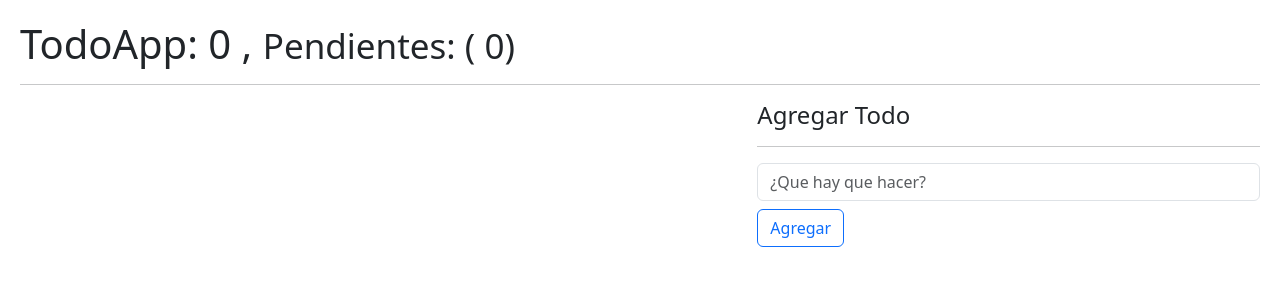
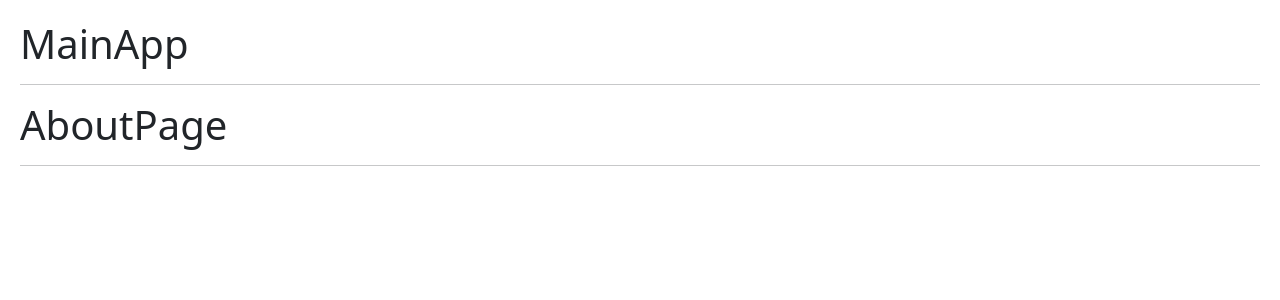
Before and after one commit to PandavionxD/Hooks-react, a React (Vite) app: page /about in a window 1280 px wide. Shown: the top 300 px of the page. Built offline with nearby package versions, Linux system fonts and the light colour scheme.

Commit message:
Empezando con UseContext

```diff
--- a/package.json
+++ b/package.json
@@ -11,7 +11,8 @@
   },
   "dependencies": {
     "react": "^18.2.0",
-    "react-dom": "^18.2.0"
+    "react-dom": "^18.2.0",
+    "react-router-dom": "^6.11.2"
   },
   "devDependencies": {
     "@types/react": "^18.0.28",
--- /dev/null
+++ b/src/06.useContext/AboutPage.jsx
@@ -0,0 +1,9 @@
+
+export const AboutPage = () => {
+    return (
+      <>
+      <h1>AboutPage</h1>
+      <hr />
+      </>
+    )
+  }
--- /dev/null
+++ b/src/06.useContext/HomePage.jsx
@@ -0,0 +1,9 @@
+
+export const HomePage = () => {
+    return (
+      <>
+      <h1>HomePage</h1>
+      <hr />
+      </>
+    )
+  }
--- /dev/null
+++ b/src/06.useContext/LoginPage.jsx
@@ -0,0 +1,9 @@
+
+export const LoginPage = () => {
+    return (
+      <>
+      <h1>LoginPage</h1>
+      <hr />
+      </>
+    )
+  }
--- /dev/null
+++ b/src/06.useContext/MainApp.jsx
@@ -0,0 +1,21 @@
+import { Navigate, Route, Routes } from "react-router-dom"
+import { HomePage } from "./HomePage"
+import { AboutPage } from "./AboutPage"
+import { LoginPage } from "./LoginPage"
+
+export const MainApp = () => {
+  return (
+    <>
+      <h1>MainApp</h1>
+      <hr />
+
+      <Routes>
+        <Route path="/" element={<HomePage />} />
+        <Route path="about" element={<AboutPage />} />
+        <Route path="login" element={<LoginPage />} />
+        <Route path="/*" element={<Navigate to="about" />} />
+
+      </Routes>
+    </>
+  )
+}
--- a/src/main.jsx
+++ b/src/main.jsx
@@ -1,16 +1,19 @@
 // import React from 'react'
 import ReactDOM from 'react-dom/client'
 import './index.css'
+import { BrowserRouter } from "react-router-dom"
 // import { UseRef } from './04.useRef/UseRef'
-import { TodoApp } from './05.useReduce/TodoApp'
+// import { TodoApp } from './05.useReduce/TodoApp'
 // import { HooksApp } from './HooksApp'
 // import { CounterApp } from './01.useState/CounterApp'
 // import CounterWithApp from './01.useState/CounterWithApp'
 // import { SimpleForm } from './02.useEffect/SimpleForm'
 // import { FormWithCustomHook } from './02.useEffect/FormWithCustomHook'
 // import { CustomHook } from './03.usehookfetch/CustomHook'
+import { MainApp } from './06.useContext/MainApp'
 
 ReactDOM.createRoot(document.getElementById('root')).render(
-
-  <TodoApp/>
+  <BrowserRouter>
+    <MainApp />
+  </BrowserRouter>
 )
```
Also changed, not shown: 1 other file (tests, documents, lock files or other folders).
